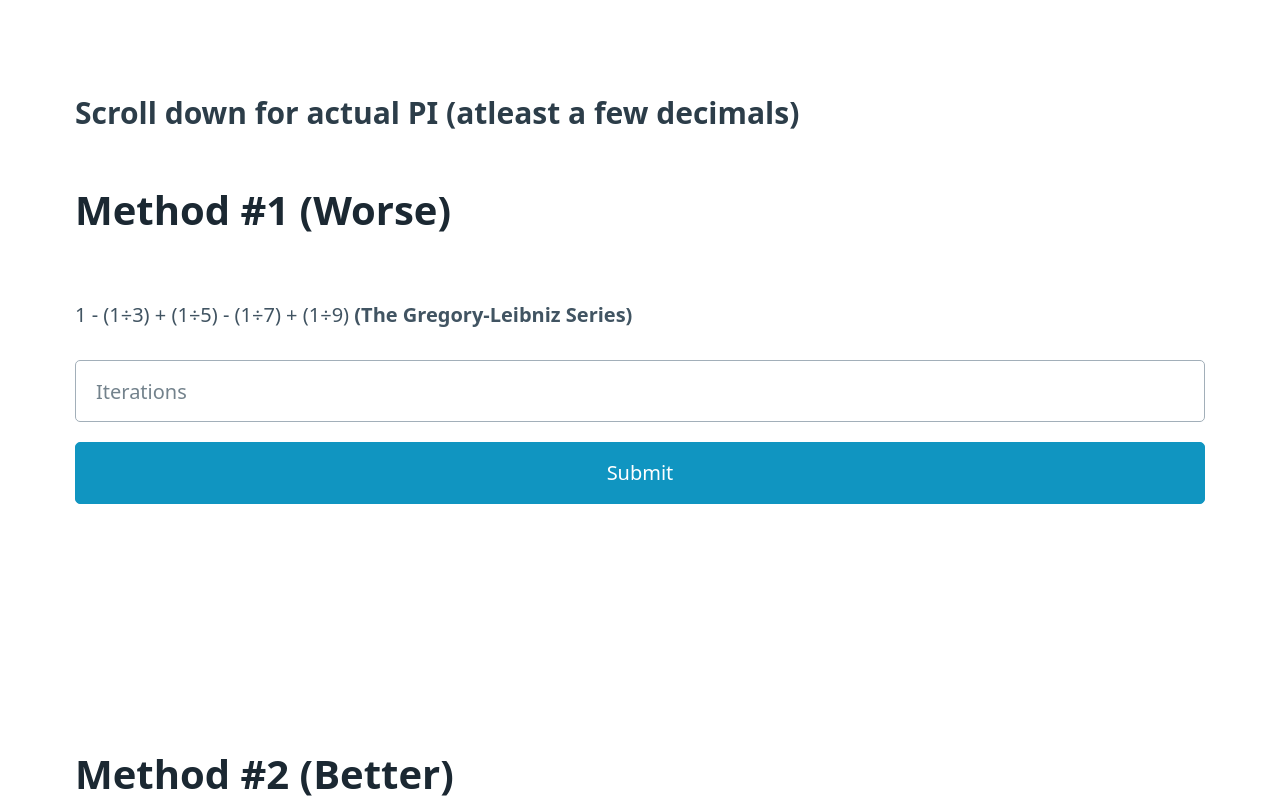
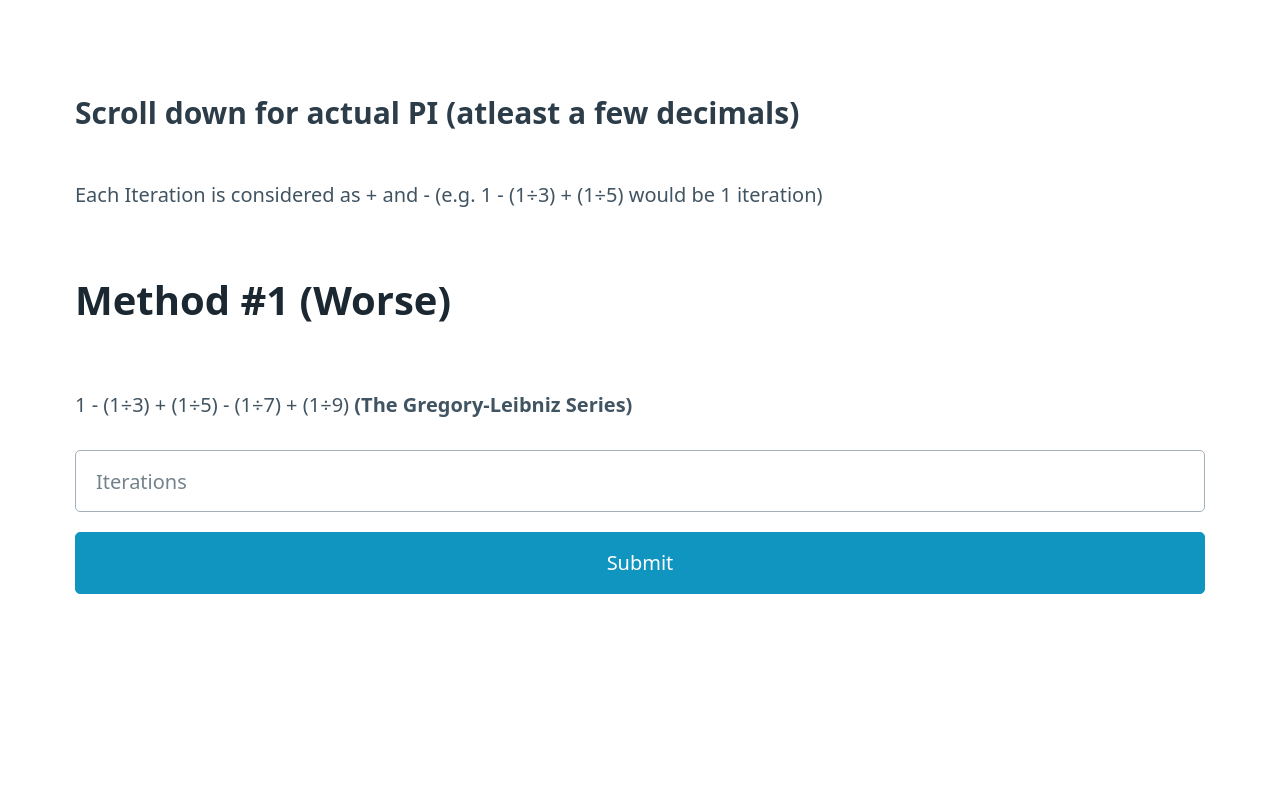
Before and after one commit to woooferz/piweb, a plain HTML site: page index.html in a window 1280 px wide. Shown: the top 807 px of the page. Drawn offline with Linux system fonts and the light colour scheme.

Commit message:
iteration notice

```diff
--- a/index.html
+++ b/index.html
@@ -12,6 +12,10 @@
     <div class="container">
       <br /><br /><br />
       <h3>Scroll down for actual PI (atleast a few decimals)</h3>
+      <p>
+        Each Iteration is considered as + and - (e.g. 1 - (1÷3) + (1÷5) would be
+        1 iteration)
+      </p>
       <h1>Method #1 (Worse)</h1>
       <p>
         1 - (1÷3) + (1÷5) - (1÷7) + (1÷9) <b>(The Gregory-Leibniz Series)</b>
```
